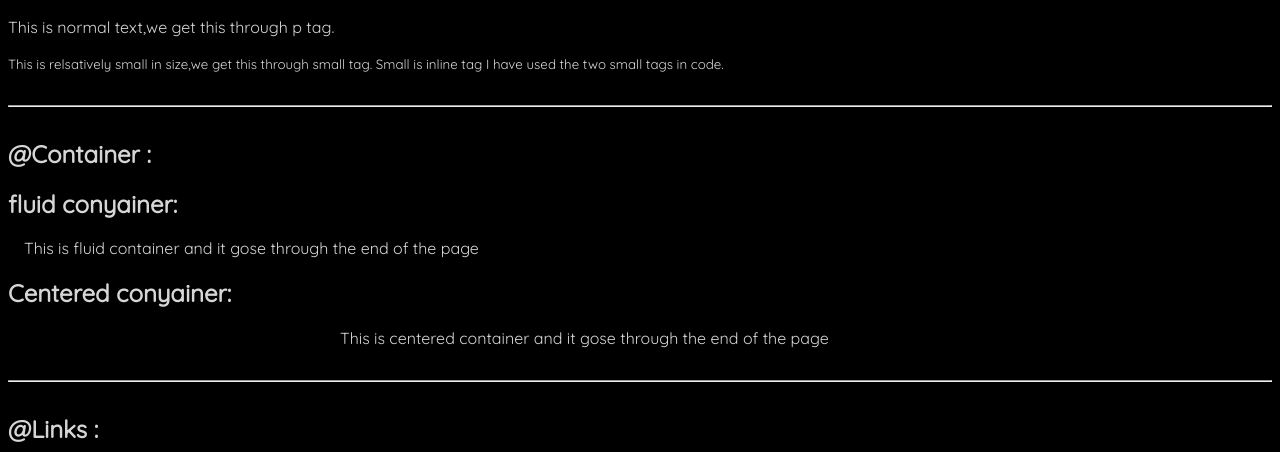
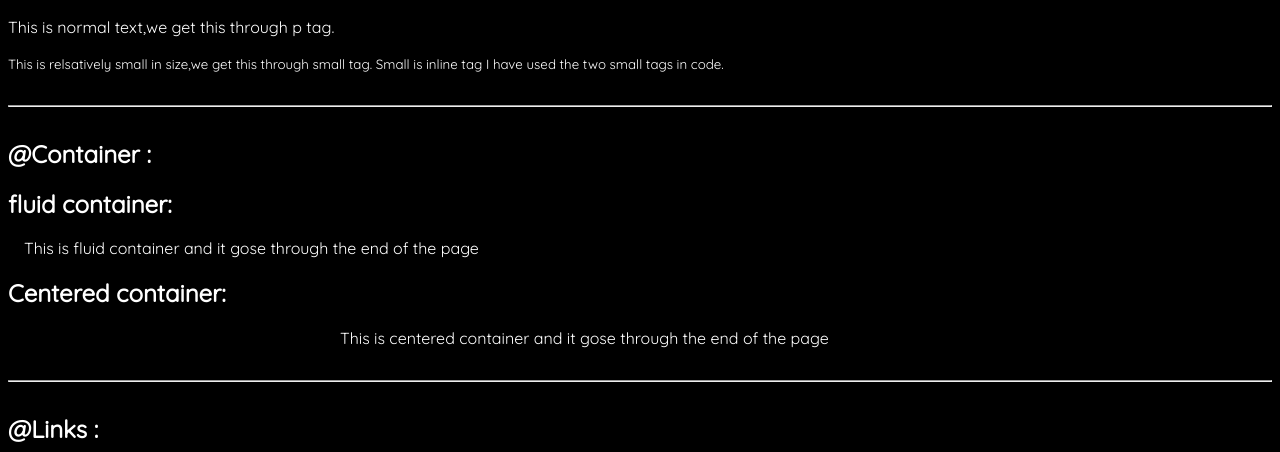
Before and after one commit to faisal-kursheedali/neogcamp-lesson-3, a plain HTML site: page index.html in a window 1280 px wide. Shown: the part 315-767 px from the top of the page. Drawn offline with Linux system fonts and the light colour scheme; a web font is replaced by a local one.

Commit message:
style: changed text color .
changed the text color from lite white to white and corrected the small typing  mistake.

```diff
--- a/index.css
+++ b/index.css
@@ -4,7 +4,7 @@ body{
     font-family: 'Baloo Tammudu 2', cursive;
     font-family: 'Quicksand', sans-serif;
     background-color: black;
-    color: #d6d6d6;
+    color: white;
 }
 .root{
     --primary-color:#f2c4ce;
--- a/index.html
+++ b/index.html
@@ -23,10 +23,10 @@
     <hr>
 
     <h2>@Container :</h2>
-    <h2>fluid conyainer:</h2>
+    <h2>fluid container:</h2>
     <div class="container
     container-fluid">This is fluid container and it gose through the end of the page</div>
-    <h2>Centered conyainer:</h2>
+    <h2>Centered container:</h2>
     <div class="container
     container-centered">This is centered container and it gose through the end of the page</div>
 
```
